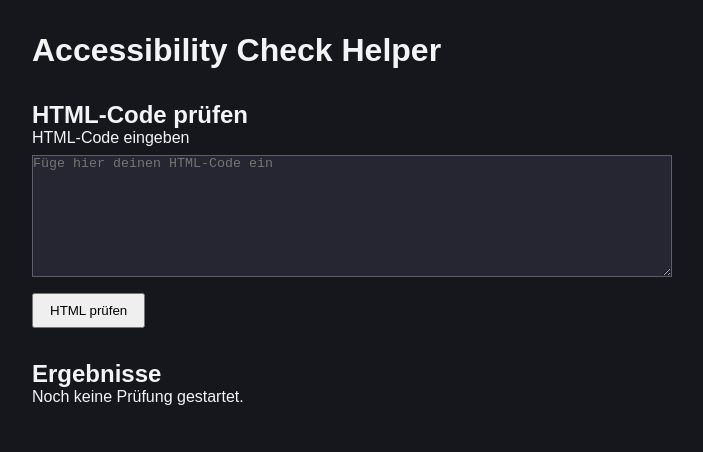
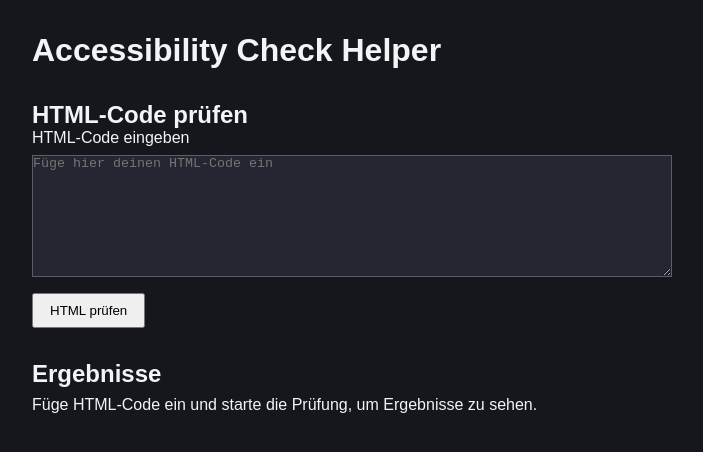
Before and after one commit to Lu-Nes/accessibility-check-helper, a React (Vite) app: page / in a window 1280 px wide. Shown: the top 452 px of the page, without its empty margins (144-847 px from the left). Built offline with nearby package versions, Linux system fonts and the light colour scheme.

Commit message:
Ergebnisbereich vorbereitet

```diff
--- a/src/App.css
+++ b/src/App.css
@@ -31,3 +31,7 @@ button {
   padding: 0.5rem 1rem;
   cursor: pointer;
 }
+
+.result-placeholder {
+  margin-top: 0.5rem;
+}
--- a/src/App.jsx
+++ b/src/App.jsx
@@ -22,7 +22,7 @@ function App() {
       <section className="result-section">
         <h2>Ergebnisse</h2>
 
-        <p>Noch keine Prüfung gestartet.</p>
+        <p className="result-placeholder">Füge HTML-Code ein und starte die Prüfung, um Ergebnisse zu sehen.</p>
       </section>
     </main>
   );
```
Also changed, not shown: src/index.css (line endings or trailing spaces).
